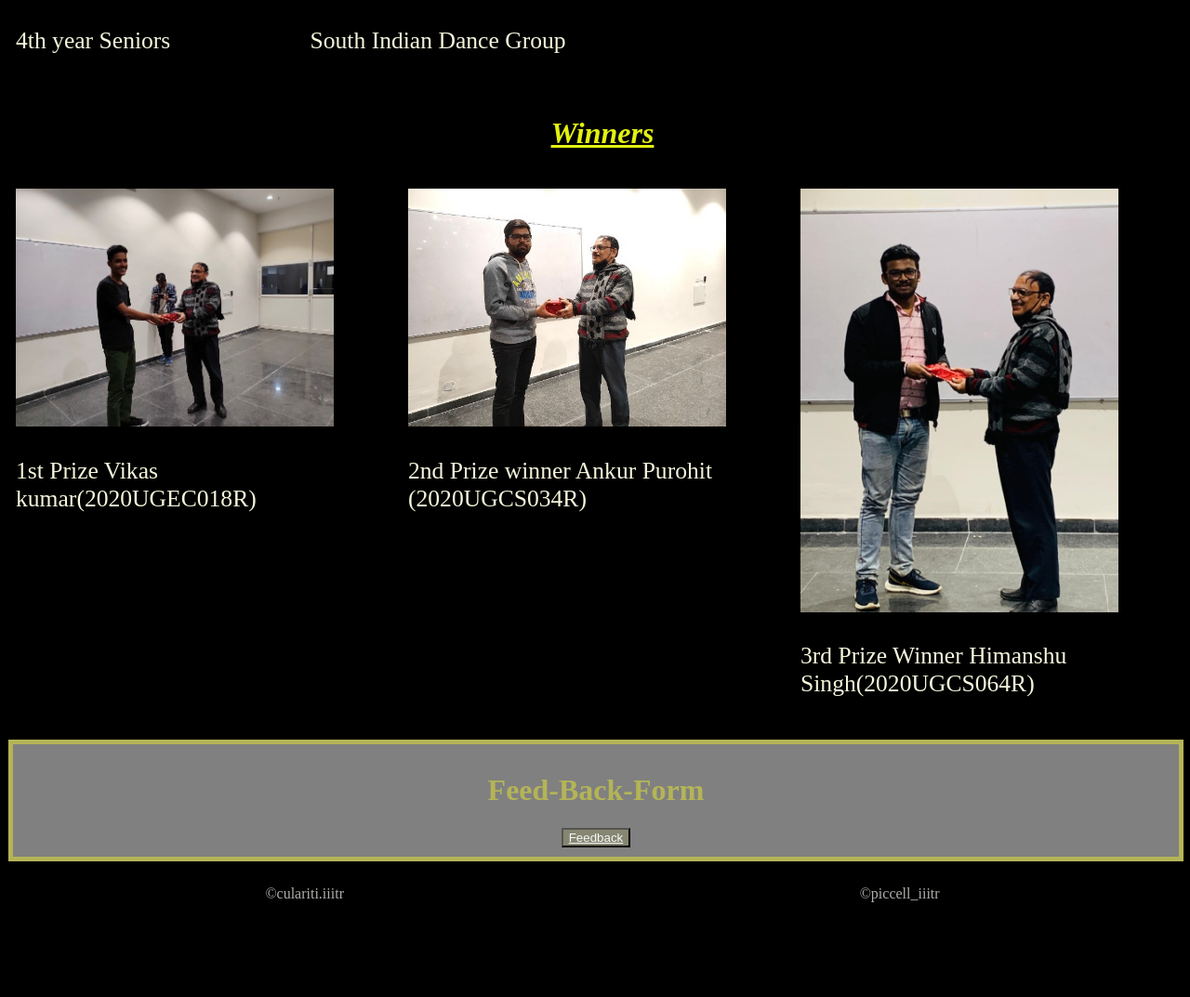
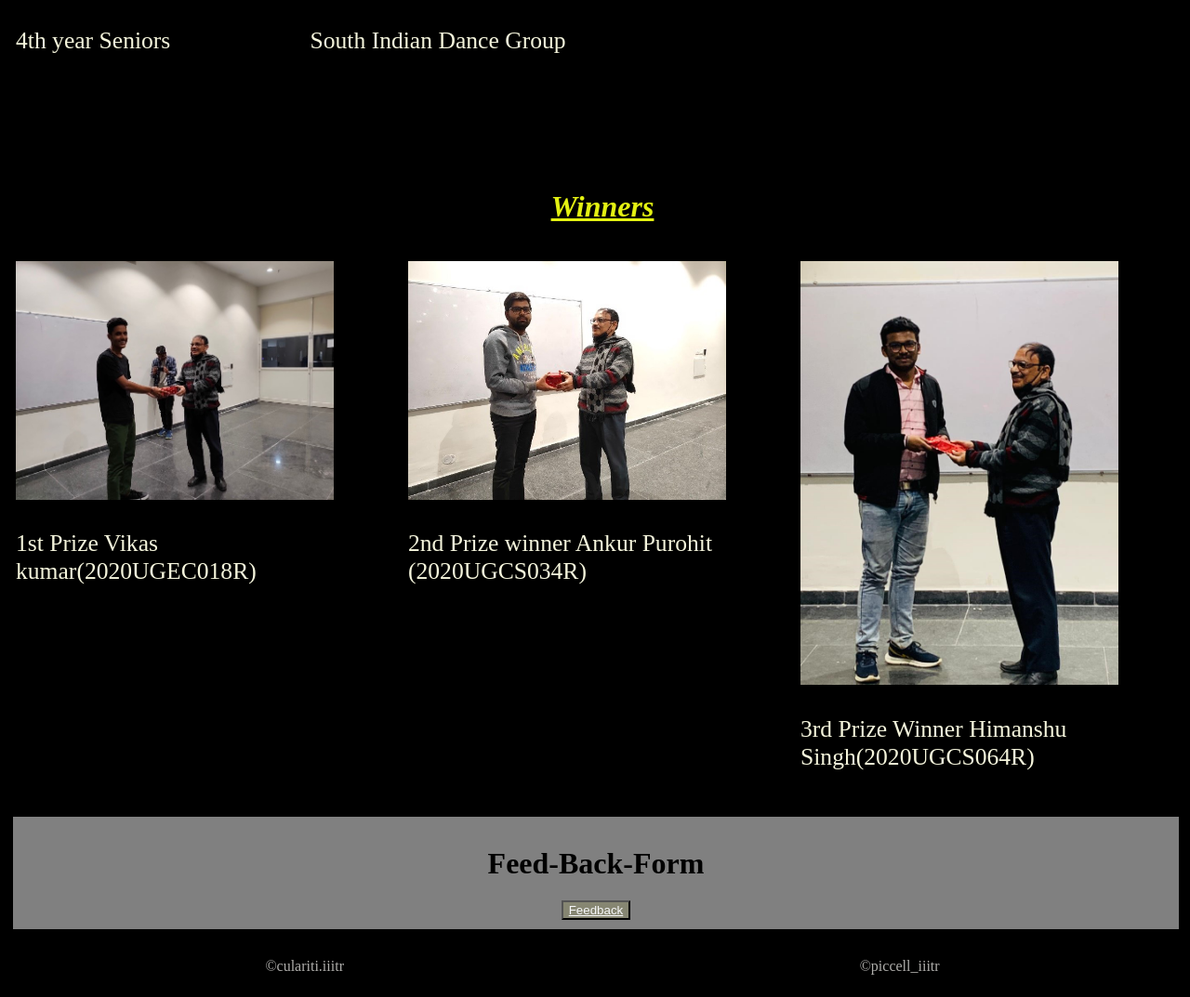
Before and after one commit to Rishav9852Kumar/Culari-gallery, a plain HTML site: page index.html in a window 1280 px wide. Shown: the part 3168-4241 px from the top of the page at 93% size. Before the commit the page ends 4163 px from the top, so only its background shows below. Drawn offline with Linux system fonts and the light colour scheme.

Commit message:
Update styles.css

```diff
--- a/styles.css
+++ b/styles.css
@@ -36,7 +36,7 @@ body{
     margin:10px 15px 10px 1px;
     padding:10px 10px 10px 10px;
     text-align:center;
-    color: rgb(180, 180, 87);
+    color: black;
     background-color: gray;
 }
 .winners-container{
@@ -46,6 +46,7 @@ body{
     padding:7px;
 }
 #winners{
+    margin-top: 100px;
     text-align: center;
     color: rgb(227, 241, 18);
     padding:10px;
@@ -58,6 +59,8 @@ d-info{
     width:90%;
 }
 #image{
+    justify:center;
+    content:center;
     width: 70%;
     height:200cm;
     height:auto;
```
